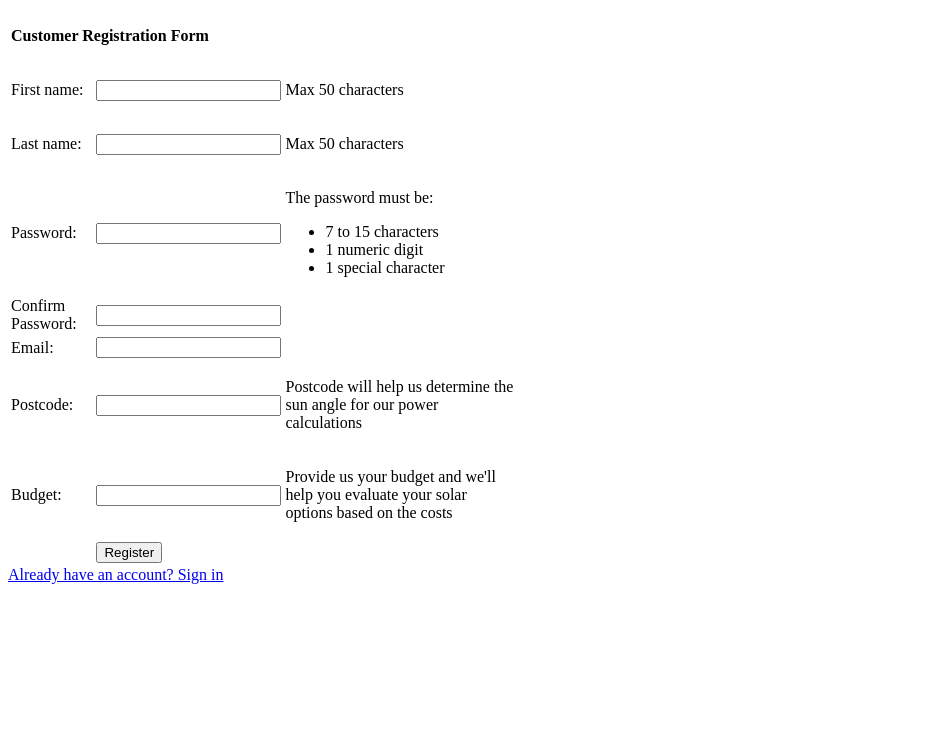
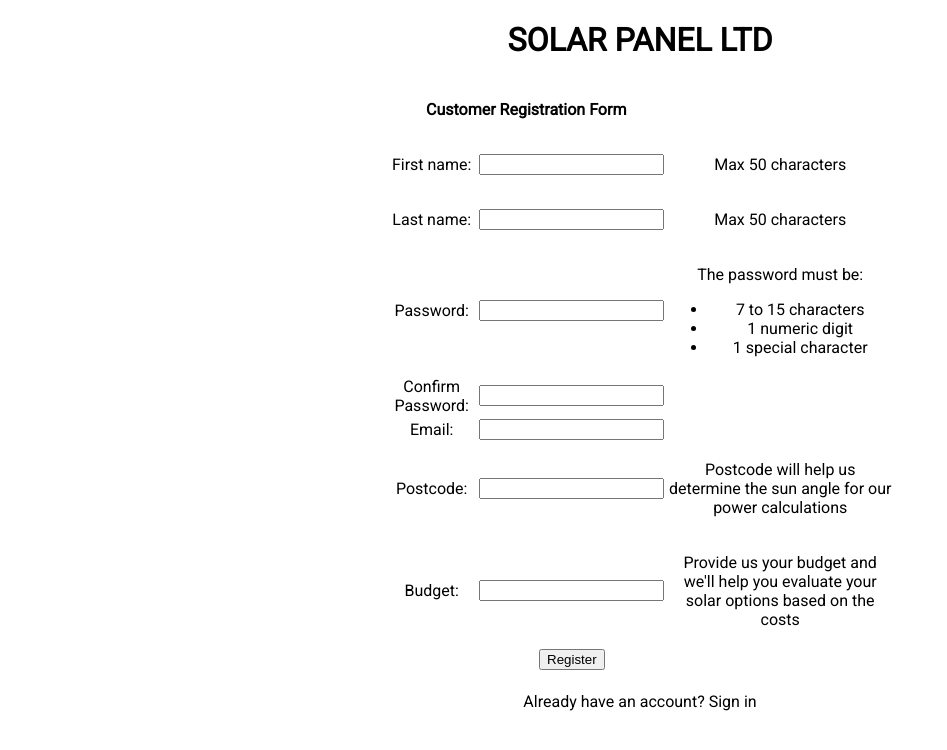
Before and after one commit to mcbreese/solar-panels, a PHP site: page /registration.html in a window 1280 px wide. Shown: the top 750 px of the page, without its empty margins (0-947 px from the left). Run offline with PHP 8.4, Linux system fonts and the light colour scheme; some libraries are stand-ins or nearby versions.

Commit message:
more CSS
more CSS

```diff
--- a/css/style.css
+++ b/css/style.css
@@ -46,6 +46,13 @@ a:visited{
     border-color: grey;
     height:175vh;
 }
+#options-output{
+    width: 40%;
+}
+#charts{
+    width: 60%;
+    margin-left: 20px;
+}
 .main-body{
     width: 75%;
 }
@@ -53,6 +60,11 @@ a:visited{
     display: flex;
     flex-direction: row;
     justify-content: space-evenly;
+}
+.flex-row-left{
+    display: flex;
+    flex-direction: row;
+    justify-content: flex-start;
 }
 .flex-col{
     display: flex;
@@ -74,4 +86,13 @@ a:visited{
    bottom:0;
    width:100%;
    margin-bottom: 0;
+   margin-left:20px;
 }
+#reg-form{
+    margin:auto;
+    width: 50%;
+    text-align:center;
+}
+#reg-table{
+    margin: auto;
+}
--- a/js/customer-portal.js
+++ b/js/customer-portal.js
@@ -244,8 +244,8 @@ function loadBarChart(barArr){
 
       var options = {
         title: "£/W of Solar Panel Option",
-        width: 600,
-        height: 400,
+        width: 900,
+        height: 600,
         bar: {groupWidth: "95%"},
         legend: { position: "none" },
       };
--- a/registration.html
+++ b/registration.html
@@ -6,13 +6,14 @@
 <script src="//code.jquery.com/jquery-1.10.2.js"></script>
 <script type="text/javascript" src="js\register.js"></script>
 <script type="text/javascript" src="js\register.test.js"></script>
-<link rel="stylesheet" href="css\registration.css?version=1" type="text/css" />
+<link rel="stylesheet" href="css\style.css?version=1" type="text/css" />
 <title>Register</title>
 </head>
 
-<body>
-<form name="register" onsubmit="return false">
-	<table width="510" border="0">
+<body id="reg-form" class="">
+	<h1>SOLAR PANEL LTD</h1>
+<form name="register" onsubmit="return false" class="">
+	<table width="510" border="0" class="" id="reg-table">
 		<tr>
 			<td colspan="2"><p><strong>Customer Registration Form</strong></p></td>
 		</tr>
@@ -63,7 +64,8 @@
 	<div id="error-area" class=""></div>
 	<!--Adds loader class on successful insert top demonstrate page load-->
 	<div id="loading" class=""></div>
-	<a href="http://localhost/solar-panels/login.html">Already have an account? Sign in</a>
+	<br>
+	<a style="color:black" href="http://localhost/solar-panels/login.html">Already have an account? Sign in</a>
 </form>
 </body>
 </html>
```
Also changed, not shown: customer-portal.html (+11 -11 lines), login.html (+5 -3 lines).
